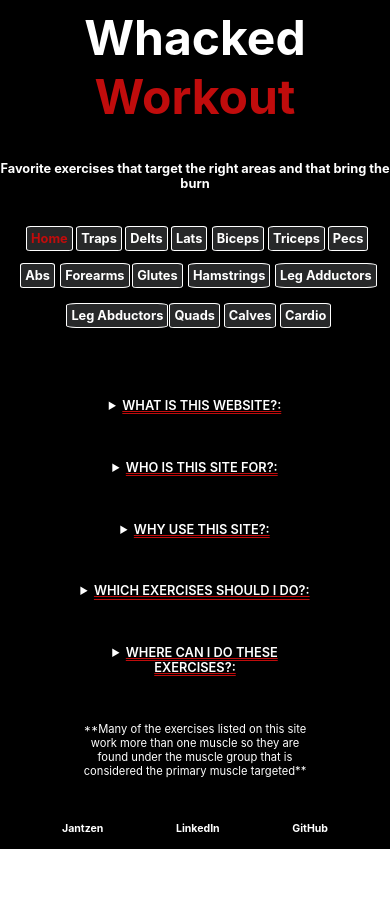
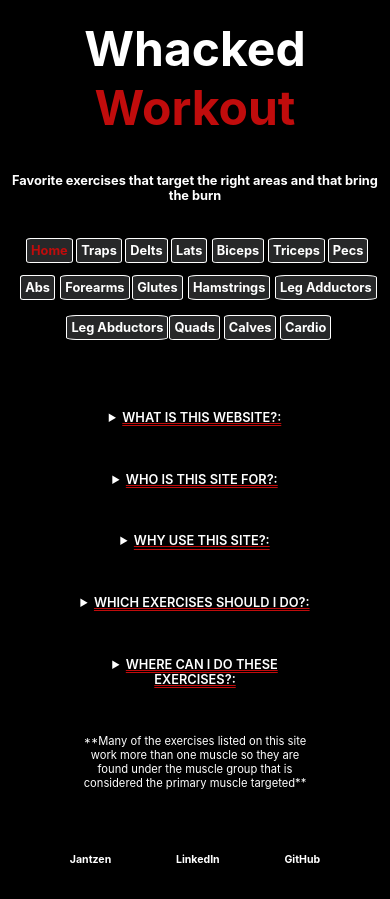
Before and after one commit to Jantzen-E/workout-web-app, a React (Create React App) app: page / in a window 390 px wide. Before the commit the page ends 849 px from the top, so only its background shows below. Built offline with nearby package versions, Linux system fonts and the light colour scheme.

Commit message:
added new favicon and adjusted css

```diff
--- a/src/App.css
+++ b/src/App.css
@@ -326,6 +326,7 @@ a {
 h1 {
   font-size: 5em;
   margin-bottom: 3%;
+  margin-top: 3%;
 }
 
 ul.navbar {
@@ -340,7 +341,7 @@ ul.navbar {
   text-align: center;
   background-color: black;
   color: white;
-  padding: 3.5%;
+  padding: 8.5%;
   display: flex;
   justify-content: center;
   align-items: center;
--- a/src/Responsive.css
+++ b/src/Responsive.css
@@ -388,6 +388,8 @@
 
     h3 {
         padding-bottom: 9%;
+        padding-left: 3%;
+        padding-right: 3%;
     }
 
     div.homePage {
@@ -494,10 +496,3 @@
         margin-right: 0%;
     }
 }
-
-@media screen and (max-width: 358px) {
-    .middleRow {
-        padding-top: 1.2%;
-        padding-bottom: 0%;
-    }
-}
```
Also changed, not shown: 1 other file (tests, documents, lock files or other folders).
